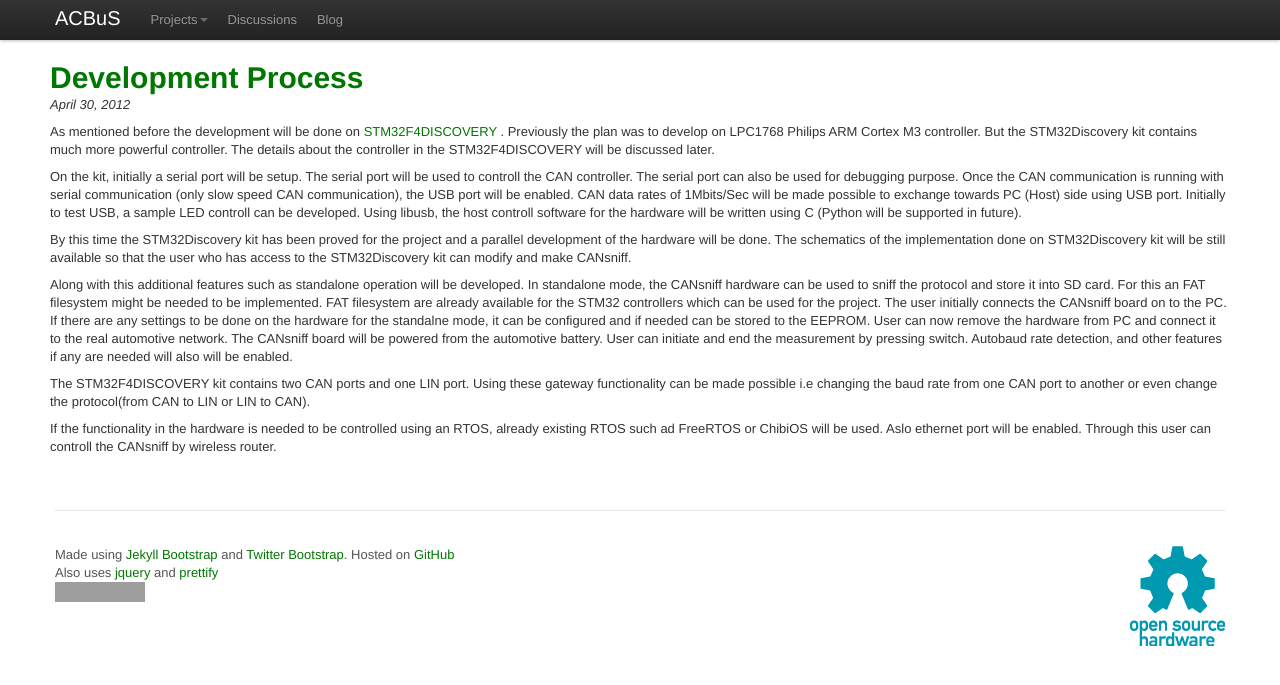
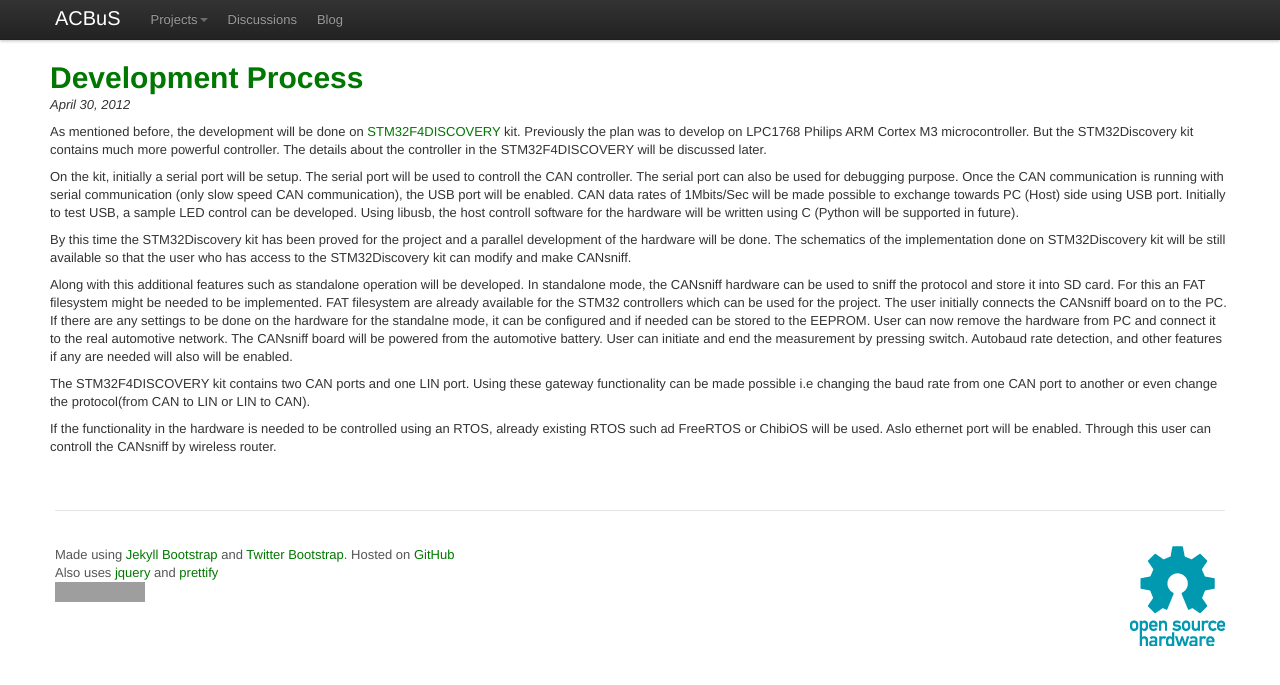
Before and after one commit to acbus/_acbus.github.com, a Jekyll site: the page built from _posts/2012-04-30-DevelopmentProcess.markdown, in a window 1280 px wide. Shown: the top 685 px of the page. Built offline with Jekyll 4.4.1, drawn with Linux system fonts in a browser that asks for light colours; Markdown is read by kramdown in place of the engine named in the settings; grey boxes are pictures that could not be loaded.

Commit message:
few spell checks

```diff
--- a/_posts/2012-04-30-DevelopmentProcess.markdown
+++ b/_posts/2012-04-30-DevelopmentProcess.markdown
@@ -3,9 +3,9 @@ layout: post
 title :  Development Process
 ---
 
-As mentioned before the development will be done on <a href="http://www.st.com/internet/evalboard/product/252419.jsp"> STM32F4DISCOVERY </a>. Previously the plan was to develop on LPC1768 Philips ARM Cortex M3 controller. But the STM32Discovery kit contains much more powerful controller. The details about the controller in the STM32F4DISCOVERY will be discussed later.
+As mentioned before, the development will be done on <a href="http://www.st.com/internet/evalboard/product/252419.jsp"> STM32F4DISCOVERY </a> kit. Previously the plan was to develop on LPC1768 Philips ARM Cortex M3 microcontroller. But the STM32Discovery kit contains much more powerful controller. The details about the controller in the STM32F4DISCOVERY will be discussed later.
 
-On the kit, initially a serial port will be setup. The serial port will be used to controll the CAN controller. The serial port can also be used for debugging purpose. Once the CAN communication is running with serial communication (only slow speed CAN communication), the USB port will be enabled. CAN data rates of 1Mbits/Sec will be made possible to exchange towards PC (Host) side using USB port. Initially to test USB, a sample LED controll can be developed. Using libusb, the host controll software for the hardware will be written using C (Python will be supported in future).
+On the kit, initially a serial port will be setup. The serial port will be used to controll the CAN controller. The serial port can also be used for debugging purpose. Once the CAN communication is running with serial communication (only slow speed CAN communication), the USB port will be enabled. CAN data rates of 1Mbits/Sec will be made possible to exchange towards PC (Host) side using USB port. Initially to test USB, a sample LED control can be developed. Using libusb, the host controll software for the hardware will be written using C (Python will be supported in future).
 
 By this time the STM32Discovery kit has been proved for the project and a parallel development of the hardware will be done. The schematics of the implementation done on STM32Discovery kit will be still available so that the user who has access to the STM32Discovery kit can modify and make CANsniff.
 
--- a/discussions/index.html
+++ b/discussions/index.html
@@ -5,7 +5,7 @@ title: ACBuS discussions
 
 <center>
 <h1>ACBuS discussions</h1>
-<h3>A place to have discussions, question answers</h3>
+<h3>A place to have discussions, question answers about ACBuS projects such as <a href="http://acbus.org/projects/cansniff">CANsniff</a> , <a href="http://acbus.org/projects/flexray">flexRaySniff</a></h3>
 </center>
 <p> How to ask questions ? </p>
 <p> Post your question in the "Add New Comment". Never post a new question as a reply to  a comment unless the question is the child of the parent question.</p>
```
